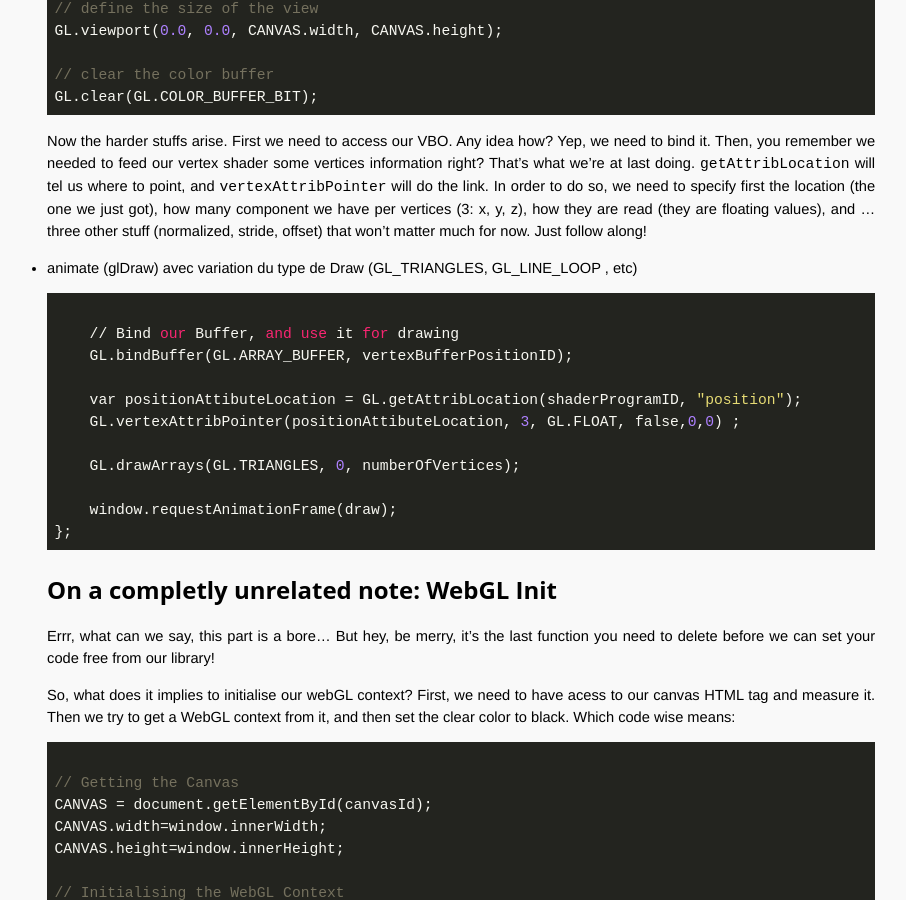
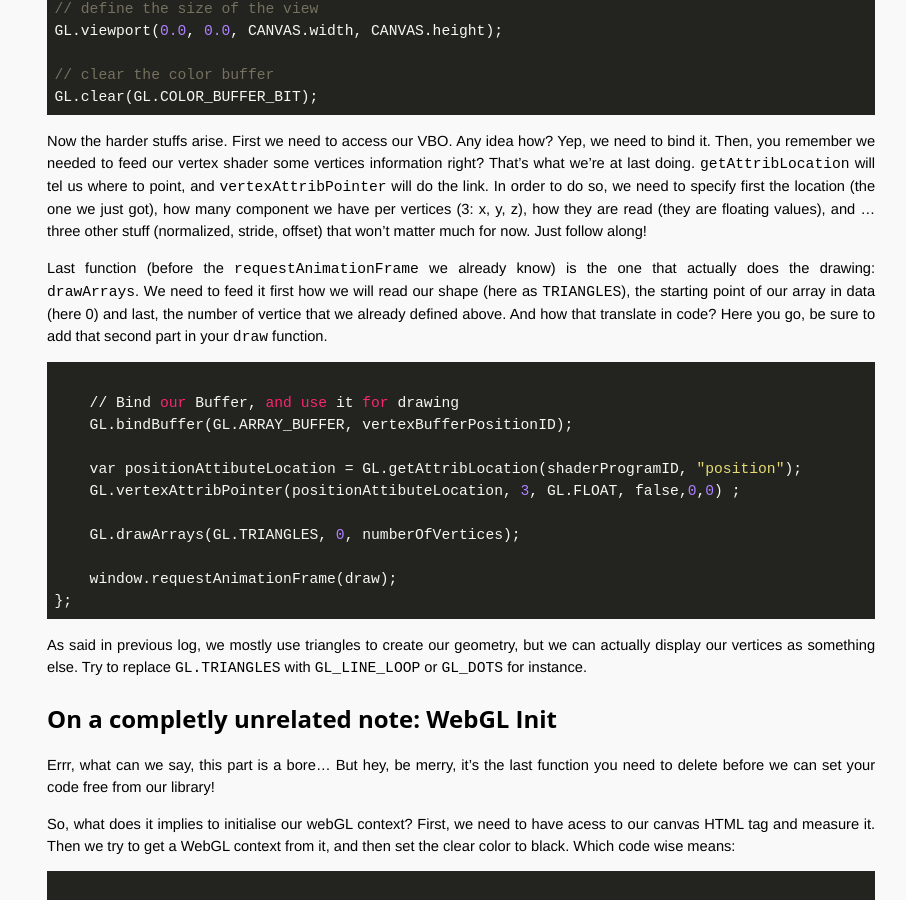
Before and after one commit to OpenTechSchool-Brussels/intro-to-webGL-and-shaders, a Jekyll site: the page built from log3_draw-shape.md, in a window 1280 px wide and 900 px high, scrolled down 3302 px. Shown: the whole window, without its empty margins (309-1215 px from the left). Built offline with Jekyll 4.4.1, drawn with Linux system fonts in a browser that asks for light colours.

Commit message:
Update log3_draw-shape.md

```diff
--- a/log3_draw-shape.md
+++ b/log3_draw-shape.md
@@ -116,7 +116,8 @@ GL.clear(GL.COLOR_BUFFER_BIT);
 
 Now the harder stuffs arise. First we need to access our VBO. Any idea how? Yep, we need to bind it. Then, you remember we needed to feed our vertex shader some vertices information right? That's what we're at last doing. `getAttribLocation` will tel us where to point, and `vertexAttribPointer` will do the link. In order to do so, we need to specify first the location (the one we just got), how many component we have per vertices (3: x, y, z), how they are read (they are floating values), and ... three other stuff (normalized, stride, offset) that won't matter much for now. Just follow along!
 
-* animate (glDraw) avec variation du type de Draw (GL_TRIANGLES, GL_LINE_LOOP , etc)
+Last function (before the `requestAnimationFrame` we already know) is the one that actually does the drawing: `drawArrays`. We need to feed it first how we will read our shape (here as `TRIANGLES`), the starting point of our array in data (here 0) and last, the number of vertice that we already defined above. And how that translate in code? Here you go, be sure to add that second part in your `draw` function.
+
 
 ~~~ Javascript
 
@@ -132,6 +133,7 @@ Now the harder stuffs arise. First we need to access our VBO. Any idea how? Yep,
 };
 ~~~
 
+As said in previous log, we mostly use triangles to create our geometry, but we can actually display our vertices as something else. Try to replace `GL.TRIANGLES` with `GL_LINE_LOOP` or `GL_DOTS` for instance.
 
 
 ## On a completly unrelated note: WebGL Init
```
